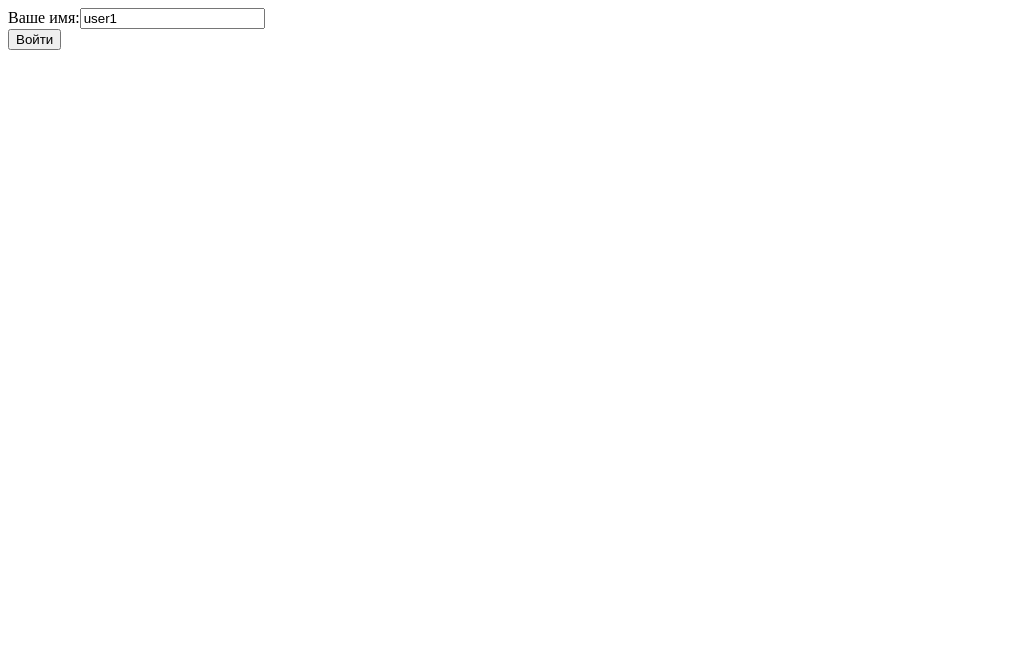
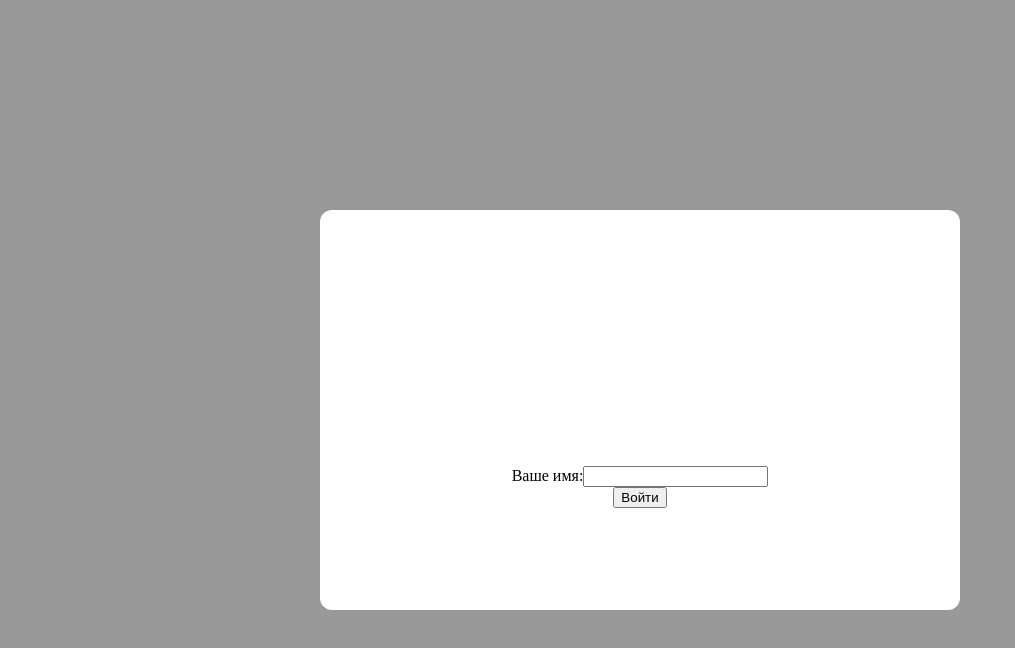
Before and after one commit to zaytsev-tech/trello-analog, a React (Create React App) app: page / in a window 1280 px wide. Shown: the top 648 px of the page, without its empty margins (0-1015 px from the left). Built offline with nearby package versions, Linux system fonts and the light colour scheme.

Commit message:
fix: correct login-form - provide and context

```diff
--- a/package.json
+++ b/package.json
@@ -41,7 +41,7 @@
     ]
   },
   "main": "index.tsx",
-  "repository": "https://zaytsev-tech: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@github.com/zaytsev-tech/trello-analog",
+  "repository": "https://zaytsev-tech: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@github.com/zaytsev-tech/trello-analog",
   "author": "zaytsev-tech <azaycev4@mail.ru>",
   "license": "MIT"
 }
--- a/src/App.tsx
+++ b/src/App.tsx
@@ -1,17 +1,13 @@
-import { useState } from 'react';
-
 import { StorProvider } from './components/localstorage/storage-provider';
-import { Initializer, InitializerUser } from './components/localstorage/storage-reducer';
 import { LoginForm } from './components/login/index';
 
 function App() {
-  const [username, setUser] = useState(InitializerUser());
   //const [cards, setCards] = useState(Initializer());
 
   return (
     <div className="App">
       <StorProvider>
-        <LoginForm value={username} />
+        <LoginForm />
       </StorProvider>
     </div>
   );
--- a/src/components/board/board-place.tsx
+++ b/src/components/board/board-place.tsx
@@ -1,6 +1,6 @@
 import '../../styles/style.css';
 
-// import Column from './Column.jsx';
+//import Column from './Column.jsx';
 
 function BoardPlace() {
   //   const parsedCards = JSON.parse(localStorage.getItem('cards'));
@@ -19,7 +19,7 @@ function BoardPlace() {
   return (
     <div className="row page-style">
       <p>Test</p>
-      {/* <div className="row">{parseColumns(parsedCards)}</div> */}
+      {/*<div className="row">{parseColumns(parsedCards)}</div>*/}
     </div>
   );
 }
--- a/src/components/localstorage/storage-provider.tsx
+++ b/src/components/localstorage/storage-provider.tsx
@@ -1,20 +1,20 @@
-import { createContext, Dispatch, useEffect, useReducer } from 'react';
+import { createContext, Dispatch, useEffect, useReducer, useState } from 'react';
 
-import { Initializer, InitializerUser, storageReducer } from './storage-reducer';
+import { InitializerUser, userStorageReducer } from './storage-reducer';
 
 interface IContextProps {
   state: string;
-  dispatch: Dispatch<string>;
+  dispatch: Dispatch<any>;
 }
 
-export const StorContext = createContext<IContextProps | null>(null);
+const StorContext = createContext<IContextProps>({
+  state: '',
+  dispatch: () => {},
+});
 
-export const StorProvider = ({ children }: any) => {
-  //const [storage, dispatch] = useReducer(storageReducer, [], Initializer);
-  const [nameStorage, nameDispatch] = useReducer(storageReducer, InitializerUser);
-  //   useEffect(() => {
-  //     localStorage.setItem('cards', JSON.stringify(storage));
-  //   }, [storage]);
+const StorProvider = ({ children }: any) => {
+  const [username, setUser] = useState(InitializerUser());
+  const [nameStorage, nameDispatch] = useReducer(userStorageReducer, username);
 
   useEffect(() => {
     localStorage.setItem('formdata', JSON.stringify(nameStorage));
@@ -27,3 +27,5 @@ export const StorProvider = ({ children }: any) => {
 
   return <StorContext.Provider value={valueStorContext}>{children}</StorContext.Provider>;
 };
+
+export { StorContext, StorProvider };
--- a/src/components/localstorage/storage-reducer.ts
+++ b/src/components/localstorage/storage-reducer.ts
@@ -1,43 +1,84 @@
-const initialState: string[] = [];
+type Card = {
+  key: string;
+  author: string;
+  nameColumn: string;
+  description: string;
+  comments: Comment[];
+  countComments: number;
+};
+
+type Comment = {
+  key: string;
+  author: string;
+  text: string;
+};
+
+type ActionCard = { type: 'ADD_CARD'; item: Card } | { type: 'DELETE_CARD'; item: Card };
+
+type ActionUsername = { type: 'SET_USERNAME'; item: string };
+
 const initialUser = 'user1';
+const initialCards = ['0', 'noname', 'noname', '', ['0', 'noname', ''], 0];
 
-export const Initializer = (initialValue = initialState): any =>
-  localStorage.getItem('cards') || initialValue;
-
-export const InitializerUser = (initialValue = initialUser): string =>
+const InitializerUser = (initialValue = initialUser): string =>
   localStorage.getItem('formdata') || initialValue;
 
-interface Card {
-  name: string;
-}
+const InitializerCards = (initialValue = initialCards): Card[] =>
+  JSON.parse(localStorage.getItem('cards') || '{}') || initialValue;
 
-export const storageReducer = (state: any, action: any) => {
+const cardStorageReducer = (state: [Card], action: ActionCard) => {
   switch (action.type) {
-    case 'SET_USERNAME':
-      return action.item;
-
     case 'ADD_CARD':
-      return [...state, ...action.item];
+      return [
+        ...state,
+        {
+          key: action.item.key,
+          author: action.item.author,
+          nameColumn: action.item.nameColumn,
+          description: action.item.description,
+          comments: action.item.comments,
+          countComments: action.item.countComments,
+        },
+      ];
 
     case 'DELETE_CARD':
-      return state.filter((item: Card) => item.name !== action.item.name);
+      return state.filter((item: Card) => item.nameColumn !== action.item.nameColumn);
 
     default:
       return state;
   }
 };
 
-export const setUsername = (item: string) => ({
+const userStorageReducer = (state: string, action: ActionUsername) => {
+  switch (action.type) {
+    case 'SET_USERNAME':
+      return action.item;
+
+    default:
+      return state;
+  }
+};
+
+const setUsername = (item: string) => ({
   type: 'SET_USERNAME',
   item,
 });
 
-export const addCard = (item: Card) => ({
+const addCard = (item: Card) => ({
   type: 'ADD_CARD',
   item,
 });
 
-export const deleteCard = (item: Card) => ({
+const deleteCard = (item: Card) => ({
   type: 'DELETE_CARD',
   item,
 });
+
+export {
+  InitializerUser,
+  cardStorageReducer,
+  userStorageReducer,
+  setUsername,
+  addCard,
+  deleteCard,
+};
--- a/src/components/login/login-form.tsx
+++ b/src/components/login/login-form.tsx
@@ -1,4 +1,6 @@
-import React, { FormEvent, useContext, useEffect, useState } from 'react';
+import '../../styles/style.css';
+
+import { FormEvent, useContext, useState } from 'react';
 
 import { StorContext } from '../localstorage/storage-provider';
 import { setUsername } from '../localstorage/storage-reducer';
@@ -10,10 +12,10 @@ if (!localStorage.getItem('cards')) {
 function LoginForm({ value }: any) {
   const [name, setName] = useState(value);
   const [active, setActive] = useState(true);
-  const nameDispatch = useContext(StorContext);
+  const { dispatch, state } = useContext(StorContext);
 
   function saveUsername(name: string) {
-    nameDispatch(setUsername(name));
+    dispatch(setUsername(name));
   }
 
   function onSubmitForm(event: FormEvent) {
--- /dev/null
+++ b/src/styles/style.css
@@ -0,0 +1,111 @@
+body {
+    margin: 0;
+}
+
+.page-style {
+    margin: 2rem;
+}
+
+.trello-column {
+    display: inline-table;
+    border: #000 solid 1px;
+    border-radius: 5px;
+    background: #dadada;
+    color: #172b4d;
+    margin: 5px;
+}
+
+.trello-column > h3 {
+    cursor: pointer;
+}
+
+.footer-controller {
+    cursor: pointer;
+    color: #797979;
+    margin: 10px;
+}
+
+.controller-active {
+    background: blue;
+    color:#fff;
+    border-radius: 3px;
+    display: inline-block;
+    margin: 3px;
+    padding: 3px;
+    cursor: pointer;
+}
+
+.column-card {
+    background: #fff;
+    border: 1px solid;
+    border-radius: 3px;
+    padding: 5px;
+    margin: 10px auto;
+}
+
+.column-list-card {
+    cursor: pointer;
+}
+
+.column-card-footer {
+    font-size: 10px;
+    color: #7a7a7a;
+}
+
+.close-input-name {
+    margin: 5px;
+    color: #7a7a7a;
+    font-weight: 600;
+}
+
+.close-input-name:hover {
+    color: black;
+}
+
+.close-input-name:after {
+    content: 'X';
+}
+
+.login {
+    height: 100vh;
+    width: 100vw;
+    background-color: rgba(0, 0, 0, 0.4);
+    position: fixed;
+    display: flex;
+    align-items: center;
+    justify-content: center;
+    top: 0;
+    left: 0;
+    opacity: 0;
+    pointer-events: none !important;
+    transition: 0.5s;
+    overflow-y: auto;
+}
+
+.login-container > form {
+    text-align: center;
+    margin-top: 40%;
+}
+
+.active {
+    opacity: 1;
+}
+
+.active + DIV {
+    opacity: 1;
+    pointer-events: none;
+}
+
+.login-container {
+    display: block;
+    position: relative;
+    border-radius: 12px;
+    background-color: white;
+    height: 50%;
+    width: 50vw;
+    margin-top: 20px;
+    opacity: 1;
+    transform: scale(1);
+    overflow-y: auto;
+    pointer-events: all;
+}
```
Also changed, not shown: 1 other file (tests, documents, lock files or other folders).
